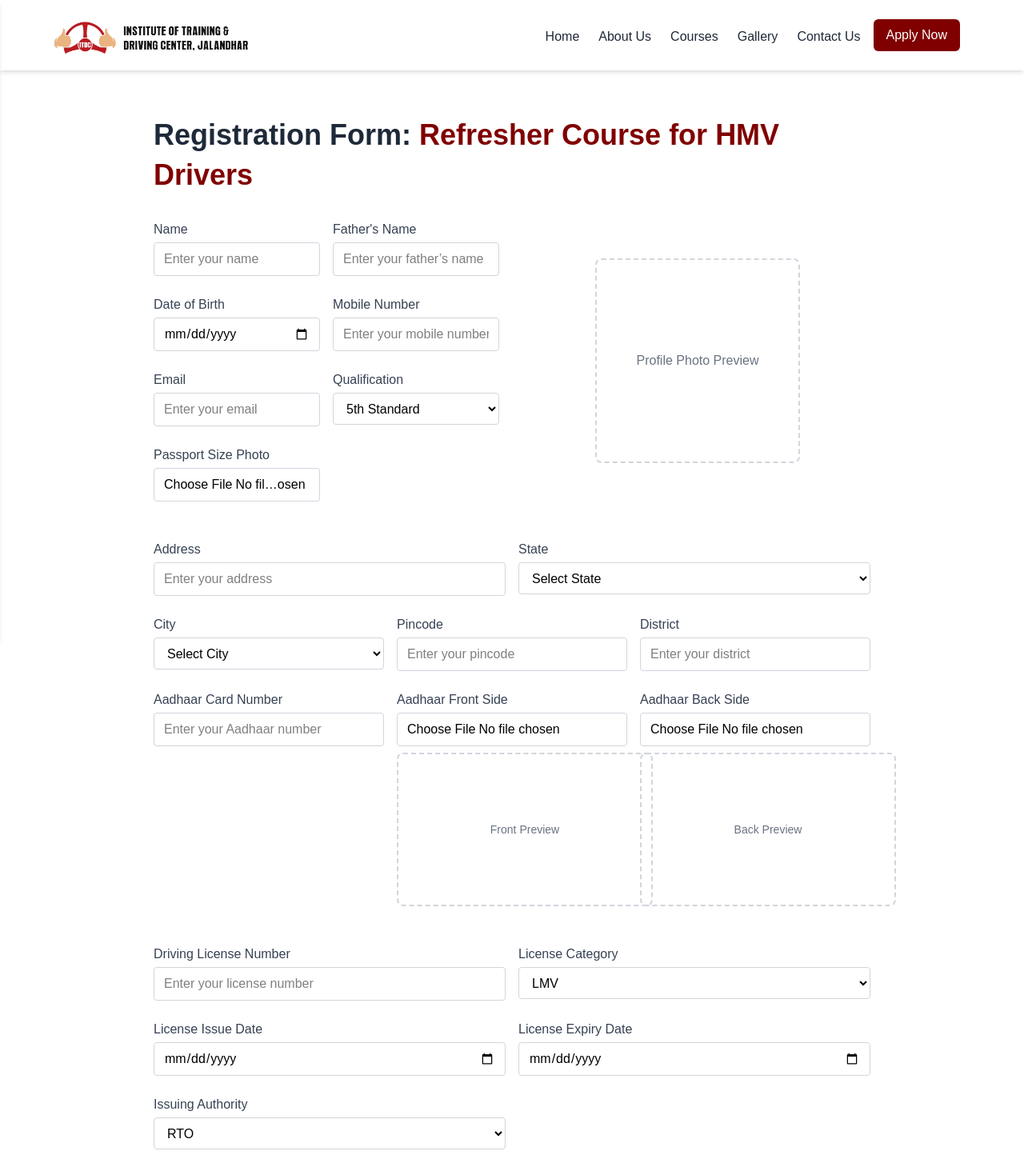
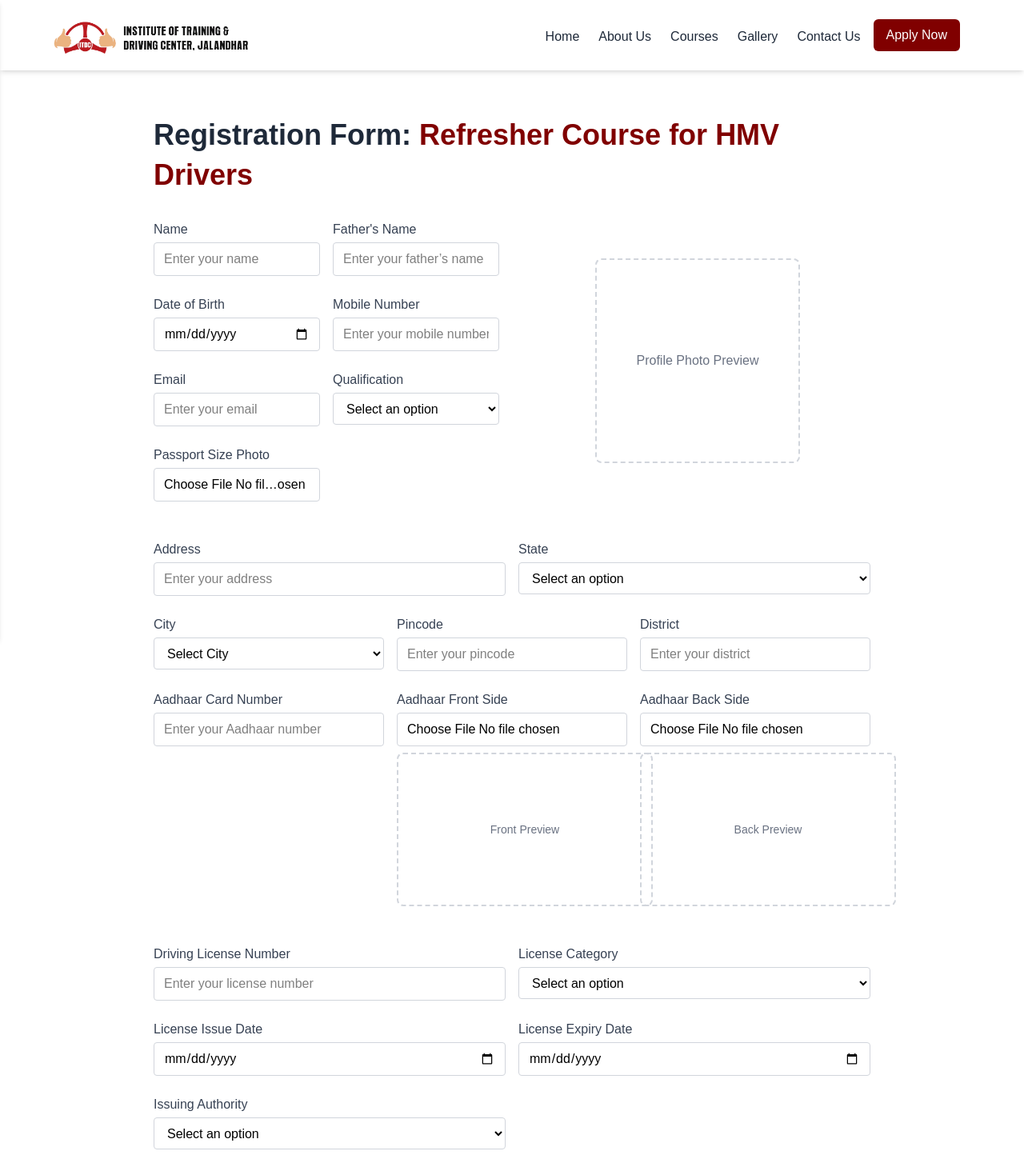
Before and after one commit to vyaparguru/itdc, a Next.js app: page /apply in a window 1280 px wide. Shown: the top 1464 px of the page at 80% size. Built offline with nearby package versions, Linux system fonts and the light colour scheme.

Commit message:
created register form

```diff
--- a/app/apply/page.js
+++ b/app/apply/page.js
@@ -1,5 +1,6 @@
 'use client';
 
+import FormField from '@/components/reusable/FormField';
 import React, { useState } from 'react';
 
 const stateCityData = {
@@ -125,58 +126,41 @@ const Apply = () => {
         <form className="order-2 md:order-1 grid grid-cols-1 gap-6 text-black">
           {/* Row 1: Name & Father's Name */}
           <div className="grid grid-cols-1 md:grid-cols-2 gap-4">
-            <div>
-              <label className="block font-medium text-gray-700 mb-1">Name</label>
-              <input type="text" placeholder="Enter your name" className="input w-full" />
-            </div>
-            <div>
-              <label className="block font-medium text-gray-700 mb-1">Father's Name</label>
-              <input type="text" placeholder="Enter your father’s name" className="input w-full" />
-            </div>
+            <FormField label="Name" placeholder="Enter your name" />
+            <FormField label="Father's Name" placeholder="Enter your father’s name" />
           </div>
 
           {/* Row 2: DOB & Mobile Number */}
           <div className="grid grid-cols-1 md:grid-cols-2 gap-4">
-            <div>
-              <label className="block font-medium text-gray-700 mb-1">Date of Birth</label>
-              <input type="date" className="input w-full" />
-            </div>
-            <div>
-              <label className="block font-medium text-gray-700 mb-1">Mobile Number</label>
-              <input type="text" placeholder="Enter your mobile number" className="input w-full" />
-            </div>
+            <FormField label="Date of Birth" type="date" />
+            <FormField label="Mobile Number" placeholder="Enter your mobile number" />
           </div>
 
           {/* Row 3: Email & Qualification */}
           <div className="grid grid-cols-1 md:grid-cols-2 gap-4">
-            <div>
-              <label className="block font-medium text-gray-700 mb-1">Email</label>
-              <input type="email" placeholder="Enter your email" className="input w-full" />
-            </div>
-            <div>
-              <label className="block font-medium text-gray-700 mb-1">Qualification</label>
-              <select className="input select w-full h-10">
-                <option>5th Standard</option>
-                <option>8th Standard</option>
-                <option>10th Standard</option>
-                <option>12th Standard</option>
-                <option>Graduate</option>
-                <option>Others</option>
-              </select>
-            </div>
+            <FormField label="Email" type="email" placeholder="Enter your email" />
+            <FormField
+              label="Qualification"
+              type="select"
+              options={[
+                "5th Standard",
+                "8th Standard",
+                "10th Standard",
+                "12th Standard",
+                "Graduate",
+                "Others",
+              ]}
+            />
           </div>
 
           {/* Row 4: Passport Photo */}
           <div className="grid grid-cols-1 md:grid-cols-2 gap-4">
-            <div>
-              <label className="block font-medium text-gray-700 mb-1">Passport Size Photo</label>
-              <input
+            <FormField
+              label="Passport Size Photo"
               type="file"
-                className="input w-full"
               accept="image/*"
               onChange={handlePhotoUpload}
             />
-            </div>
           </div>
         </form>
       </div>
@@ -186,60 +170,48 @@ const Apply = () => {
         {/* Row 1: Address & State */}
         <div className="grid grid-cols-1 md:grid-cols-2 gap-4">
           <div>
-            <label className="block font-medium text-gray-700 mb-1">Address</label>
-            <input type="text" placeholder="Enter your address" className="input w-full" />
+            <FormField label="Address" placeholder="Enter your address" />
           </div>
-          <div>
-            <label className="block font-medium text-gray-700 mb-1">State</label>
-            <select
-              className="input select w-full h-10"
+          <FormField
+            label="State"
+            type="select"
             value={selectedState}
             onChange={handleStateChange}
-            >
-              <option value="">Select State</option>
-              {Object.keys(stateCityData).map((state) => (
-                <option key={state} value={state}>
-                  {state}
-                </option>
-              ))}
-            </select>
-          </div>
+            options={Object.keys(stateCityData)}
+          />
         </div>
 
         {/* Row 2: City, Pincode & District */}
         <div className="grid grid-cols-1 md:grid-cols-3 gap-4">
-        <div>
-            <label className="block font-medium text-gray-700 mb-1">City</label>
-            <select className="input select w-full h-10">
-              <option value="">Select City</option>
-              {cities.map((city) => (
-                <option key={city} value={city}>
-                  {city}
-                </option>
-              ))}
-            </select>
-          </div>
-          <div>
-            <label className="block font-medium text-gray-700 mb-1">Pincode</label>
-            <input type="text" placeholder="Enter your pincode" className="input w-full" />
-          </div>
-          <div>
-            <label className="block font-medium text-gray-700 mb-1">District</label>
-            <input type="text" placeholder="Enter your district" className="input w-full" />
-          </div>
+          <FormField
+            label="City"
+            type="select"
+            options={cities}
+            placeholder="Select City"
+          />
+          <FormField
+            label="Pincode"
+            type="text"
+            placeholder="Enter your pincode"
+          />
+          <FormField
+            label="District"
+            type="text"
+            placeholder="Enter your district"
+          />
         </div>
 
         {/* Row 3: Aadhaar Card Details */}
         <div className="grid grid-cols-1 md:grid-cols-3 gap-4">
+          <FormField
+            label="Aadhaar Card Number"
+            type="text"
+            placeholder="Enter your Aadhaar number"
+          />
           <div>
-            <label className="block font-medium text-gray-700 mb-1">Aadhaar Card Number</label>
-            <input type="text" placeholder="Enter your Aadhaar number" className="input w-full" />
-          </div>
-          <div>
-            <label className="block font-medium text-gray-700 mb-1">Aadhaar Front Side</label>
-            <input
+            <FormField
+              label="Aadhaar Front Side"
               type="file"
-              className="input w-full"
               accept="image/*"
               onChange={handleAadhaarFrontUpload}
             />
@@ -254,10 +226,9 @@ const Apply = () => {
             </div>
           </div>
           <div>
-            <label className="block font-medium text-gray-700 mb-1">Aadhaar Back Side</label>
-            <input
+            <FormField
+              label="Aadhaar Back Side"
               type="file"
-              className="input w-full"
               accept="image/*"
               onChange={handleAadhaarBackUpload}
             />
@@ -276,50 +247,43 @@ const Apply = () => {
       <div className="mt-12 grid grid-cols-1 gap-6 text-black">
         {/* Row 1: Driving License Number & License Category */}
         <div className="grid grid-cols-1 md:grid-cols-2 gap-4">
-          <div>
-            <label className="block font-medium text-gray-700 mb-1">Driving License Number</label>
-            <input type="text" placeholder="Enter your license number" className="input w-full" />
-          </div>
-          <div>
-            <label className="block font-medium text-gray-700 mb-1">License Category</label>
-            <select className="input select w-full h-10">
-              <option>LMV</option>
-              <option>HMV</option>
-              <option>LTV</option>
-              <option>HTV</option>
-            </select>
-          </div>
+          <FormField
+            label="Driving License Number"
+            type="text"
+            placeholder="Enter your license number"
+          />
+          <FormField
+            label="License Category"
+            type="select"
+            options={["LMV", "HMV", "LTV", "HTV"]}
+          />
         </div>
 
         {/* Row 2: License Issue Date & Expiry Date */}
         <div className="grid grid-cols-1 md:grid-cols-2 gap-4">
-          <div>
-            <label className="block font-medium text-gray-700 mb-1">License Issue Date</label>
-            <input type="date" className="input w-full" />
-          </div>
-          <div>
-            <label className="block font-medium text-gray-700 mb-1">License Expiry Date</label>
-            <input type="date" className="input w-full" />
-          </div>
+          <FormField
+            label="License Issue Date"
+            type="date"
+          />
+          <FormField
+            label="License Expiry Date"
+            type="date"
+          />
         </div>
         {/* Row 3: Issuing Authority */}
         <div className="grid grid-cols-1 md:grid-cols-2 gap-4">
-          <div>
-            <label className="block font-medium text-gray-700 mb-1">Issuing Authority</label>
-            <select className="input select w-full h-10">
-              <option>RTO</option>
-              <option>DTO</option>
-              <option>SDM</option>
-            </select>
-          </div>
+          <FormField
+            label="Issuing Authority"
+            type="select"
+            options={["RTO", "DTO", "SDM"]}
+          />
         </div>
         {/* Row 4: License Front & Back Pictures */}
         <div className="grid grid-cols-1 md:grid-cols-2 gap-4">
           <div>
-            <label className="block font-medium text-gray-700 mb-1">Front picture of Driving License</label>
-            <input
+            <FormField
+              label="Front picture of Driving License"
               type="file"
-              className="input w-full"
               accept="image/*"
               onChange={handleLicenseFrontUpload}
             />
@@ -334,10 +298,9 @@ const Apply = () => {
             </div>
           </div>
           <div>
-            <label className="block font-medium text-gray-700 mb-1">Back picture of Driving License</label>
-            <input
+            <FormField
+              label="Back picture of Driving License"
               type="file"
-              className="input w-full"
               accept="image/*"
               onChange={handleLicenseBackUpload}
             />
@@ -355,19 +318,17 @@ const Apply = () => {
 
         {/* Row 5: Date & Place */}
         <div className="grid grid-cols-1 md:grid-cols-2 gap-4">
-          <div>
-            <label className="block font-medium text-gray-700 mb-1">Date</label>
-            <input
+          <FormField
+            label="Date"
             type="date"
-              className="input w-full"
-              value={new Date().toISOString().split('T')[0]} // Default to today's date
+            value={new Date().toISOString().split('T')[0]}
             readOnly
           />
-          </div>
-          <div>
-            <label className="block font-medium text-gray-700 mb-1">Place</label>
-            <input type="text" placeholder="Enter your place" className="input w-full" />
-          </div>
+          <FormField
+            label="Place"
+            type="text"
+            placeholder="Enter your place"
+          />
         </div>
         <div className="mt-8 text-center">
           <button className="bg-[#800000] text-white px-6 py-2 rounded-lg font-medium hover:bg-[#a00000]">
--- /dev/null
+++ b/components/reusable/FormField.jsx
@@ -0,0 +1,46 @@
+"use client"
+
+import React from 'react';
+
+const FormField = ({
+  label,
+  type = "text",
+  placeholder = "",
+  value,
+  onChange,
+  options = [],
+  accept,
+  readOnly = false,
+}) => {
+  return (
+    <div>
+      <label className="block font-medium text-gray-700 mb-1">{label}</label>
+      {type === "select" ? (
+        <select
+          className="input select w-full h-10"
+          value={value}
+          onChange={onChange}
+        >
+          <option value="">{placeholder || "Select an option"}</option>
+          {options.map((option) => (
+            <option key={option} value={option}>
+              {option}
+            </option>
+          ))}
+        </select>
+      ) : (
+        <input
+          type={type}
+          placeholder={placeholder}
+          className="input w-full"
+          value={value}
+          onChange={onChange}
+          accept={accept}
+          readOnly={readOnly}
+        />
+      )}
+    </div>
+  );
+};
+
+export default FormField;
```
Lines whose indentation alone changed are shown as unchanged.
